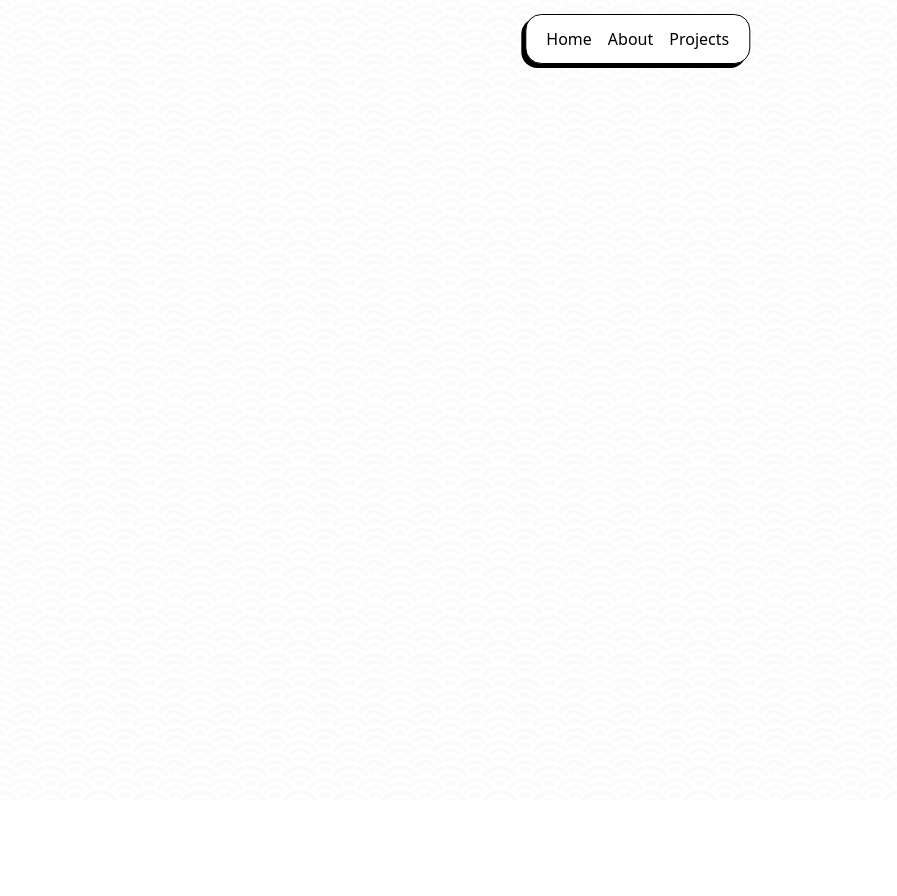
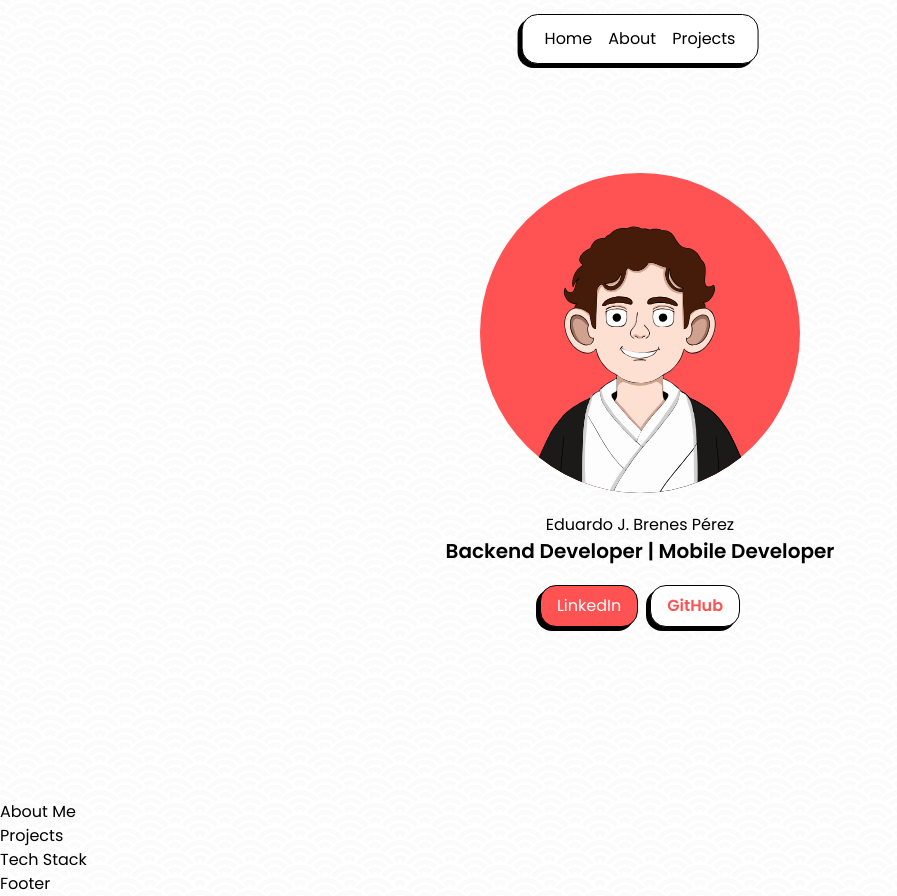
Before and after one commit to ejbpz/ejbpz.github.io, a website built with Vite: page index.html in a window 1280 px wide. Shown: the whole page, without its empty margins (0-897 px from the left). Before the commit the page ends 800 px from the top, so only its background shows below. Built offline with nearby package versions, Linux system fonts and the light colour scheme.

Commit message:
Main section added.

```diff
--- a/index.html
+++ b/index.html
@@ -2,25 +2,59 @@
 <html lang="en">
   <head>
     <meta charset="UTF-8" />
-    <link rel="icon" type="image/png" href="/public/icon/web-icon.png" />
+    <link rel="icon" type="image/png" href="/public/assets/icon/icon.png" />
     <meta name="viewport" content="width=device-width, initial-scale=1.0" />
     <title>Portfolio | Eduardo J. Brenes Pérez</title>
     <link rel="stylesheet" href="/src/styles/styles.css">
   </head>
-  <body>
-    <header class="fixed z-10 left-1/2 -translate-x-[51%] top-3.5">
-      <div class="py-3 px-5 bg-white border-[1px] rounded-2xl before:flex before:fixed before:bg-black before:top-1 before:right-1 before:w-full before:h-full before:rounded-2xl before:-z-10">
+  <body class="container mx-auto">
+    <header class="fixed z-10 left-1/2 -translate-x-[50%] top-3.5">
+      <div class="py-3 px-5.5 bg-white border-[1px] rounded-2xl before:flex before:fixed before:bg-black before:top-1 before:right-1 before:w-full before:h-full before:rounded-2xl before:-z-10">
         <ul class="flex gap-4">
-          <li><a href="">Home</a></li>
-          <li><a href="">About</a></li>
-          <li><a href="">Projects</a></li>
+          <li><a class="hover:text-red-accent hover:font-semibold" href="">Home</a></li>
+          <li><a class="hover:text-red-accent hover:font-semibold" href="">About</a></li>
+          <li><a class="hover:text-red-accent hover:font-semibold" href="">Projects</a></li>
         </ul>
       </div>
     </header>
 
-    <main class="w-full h-screen">
+    <main class="h-dvh flex justify-center items-center">
+      <div class="flex flex-col items-center gap-5">
+        <figure class="bg-red-accent [clip-path:circle(50%)] h-80 w-80 not-sm:h-64 not-sm:w-64 flex justify-center">
+          <img src="/public/assets/images/avatar.svg" alt="Eduardo's avatar" class="max-w-fit w-[400px] not-sm:w-[350px] object-cover">
+        </figure>
 
+        <div class="text-center not-sm:max-w-2xs">
+          <h1>Eduardo J. Brenes Pérez</h1>
+          <h2 class="font-semibold text-xl">Backend Developer | Mobile Developer</h2>
+        </div>
+
+        <div class="flex gap-3">
+          <div class="relative">
+            <a href="https://www.linkedin.com/in/ejbpz/" class="block px-4 py-2 bg-red-accent rounded-2xl text-white border-[1px] border-black before:w-full before:h-full before:absolute before:bg-black before:flex before:top-1 before:right-1 before:rounded-2xl z-10 before:-z-10 hover:bg-white hover:text-red-accent hover:font-semibold">LinkedIn</a>
+          </div>
+          <div class="relative">
+            <a href="https://github.com/ejbpz/" class="block px-4 py-2 bg-white rounded-2xl border-[1px] not-hover:font-semibold text-red-accent border-black before:w-full before:h-full before:absolute before:bg-black before:flex before:top-1 before:right-1 before:rounded-2xl z-10 before:-z-10 hover:bg-red-accent hover:text-white">GitHub</a>
+          </div>
+        </div>
+      </div>
     </main>
+
+    <section>
+      About Me
+    </section>
+
+    <section>
+      Projects
+    </section>
+
+    <section>
+      Tech Stack
+    </section>
+
+    <footer>
+      Footer
+    </footer>
 
     <script type="module" src="/src/main.ts"></script>
   </body>
--- a/src/styles/styles.css
+++ b/src/styles/styles.css
@@ -1,14 +1,20 @@
+@import url('https://fonts.googleapis.com/css2?family=Poppins:ital,wght@0,100;0,200;0,300;0,400;0,500;0,600;0,700;0,800;0,900;1,100;1,200;1,300;1,400;1,500;1,600;1,700;1,800;1,900&display=swap');
 @import "tailwindcss";
 
+@theme {
+  --color-custom-grey: #FBFBFB;
+  --color-red-accent: #FF5252;
+}
+
 html {
-  --background-color: #FBFBFB;
-
+  font-size: 1rem;
   background-color: white;
+  background-size: 50px 25px;
+  font-family: "Poppins", "serif";
   background-image:
-  radial-gradient(circle at 100% 150%, var(--background-color) 24%, white 24%, white 28%, var(--background-color) 28%, var(--background-color) 36%, white 36%, white 40%, transparent 40%, transparent),
-  radial-gradient(circle at 0    150%, var(--background-color) 24%, white 24%, white 28%, var(--background-color) 28%, var(--background-color) 36%, white 36%, white 40%, transparent 40%, transparent),
-  radial-gradient(circle at 50%  100%, white 10%, var(--background-color) 10%, var(--background-color) 23%, white 23%, white 30%, var(--background-color) 30%, var(--background-color) 43%, white 43%, white 50%, var(--background-color) 50%, var(--background-color) 63%, white 63%, white 71%, transparent 71%, transparent),
-  radial-gradient(circle at 100% 50%, white 5%, var(--background-color) 5%, var(--background-color) 15%, white 15%, white 20%, var(--background-color) 20%, var(--background-color) 29%, white 29%, white 34%, var(--background-color) 34%, var(--background-color) 44%, white 44%, white 49%, transparent 49%, transparent),
-  radial-gradient(circle at 0    50%, white 5%, var(--background-color) 5%, var(--background-color) 15%, white 15%, white 20%, var(--background-color) 20%, var(--background-color) 29%, white 29%, white 34%, var(--background-color) 34%, var(--background-color) 44%, white 44%, white 49%, transparent 49%, transparent);
-  background-size: 50px 25px;
+  radial-gradient(circle at 100% 150%, var(--color-custom-grey) 24%, white 24%, white 28%, var(--color-custom-grey) 28%, var(--color-custom-grey) 36%, white 36%, white 40%, transparent 40%, transparent),
+  radial-gradient(circle at 0    150%, var(--color-custom-grey) 24%, white 24%, white 28%, var(--color-custom-grey) 28%, var(--color-custom-grey) 36%, white 36%, white 40%, transparent 40%, transparent),
+  radial-gradient(circle at 50%  100%, white 10%, var(--color-custom-grey) 10%, var(--color-custom-grey) 23%, white 23%, white 30%, var(--color-custom-grey) 30%, var(--color-custom-grey) 43%, white 43%, white 50%, var(--color-custom-grey) 50%, var(--color-custom-grey) 63%, white 63%, white 71%, transparent 71%, transparent),
+  radial-gradient(circle at 100% 50%, white 5%, var(--color-custom-grey) 5%, var(--color-custom-grey) 15%, white 15%, white 20%, var(--color-custom-grey) 20%, var(--color-custom-grey) 29%, white 29%, white 34%, var(--color-custom-grey) 34%, var(--color-custom-grey) 44%, white 44%, white 49%, transparent 49%, transparent),
+  radial-gradient(circle at 0    50%, white 5%, var(--color-custom-grey) 5%, var(--color-custom-grey) 15%, white 15%, white 20%, var(--color-custom-grey) 20%, var(--color-custom-grey) 29%, white 29%, white 34%, var(--color-custom-grey) 34%, var(--color-custom-grey) 44%, white 44%, white 49%, transparent 49%, transparent);
 }
```
Also changed, not shown: public/assets/icon/icon.png (renamed from public/icon/web-icon.png), public/assets/images/avatar.svg (added).
